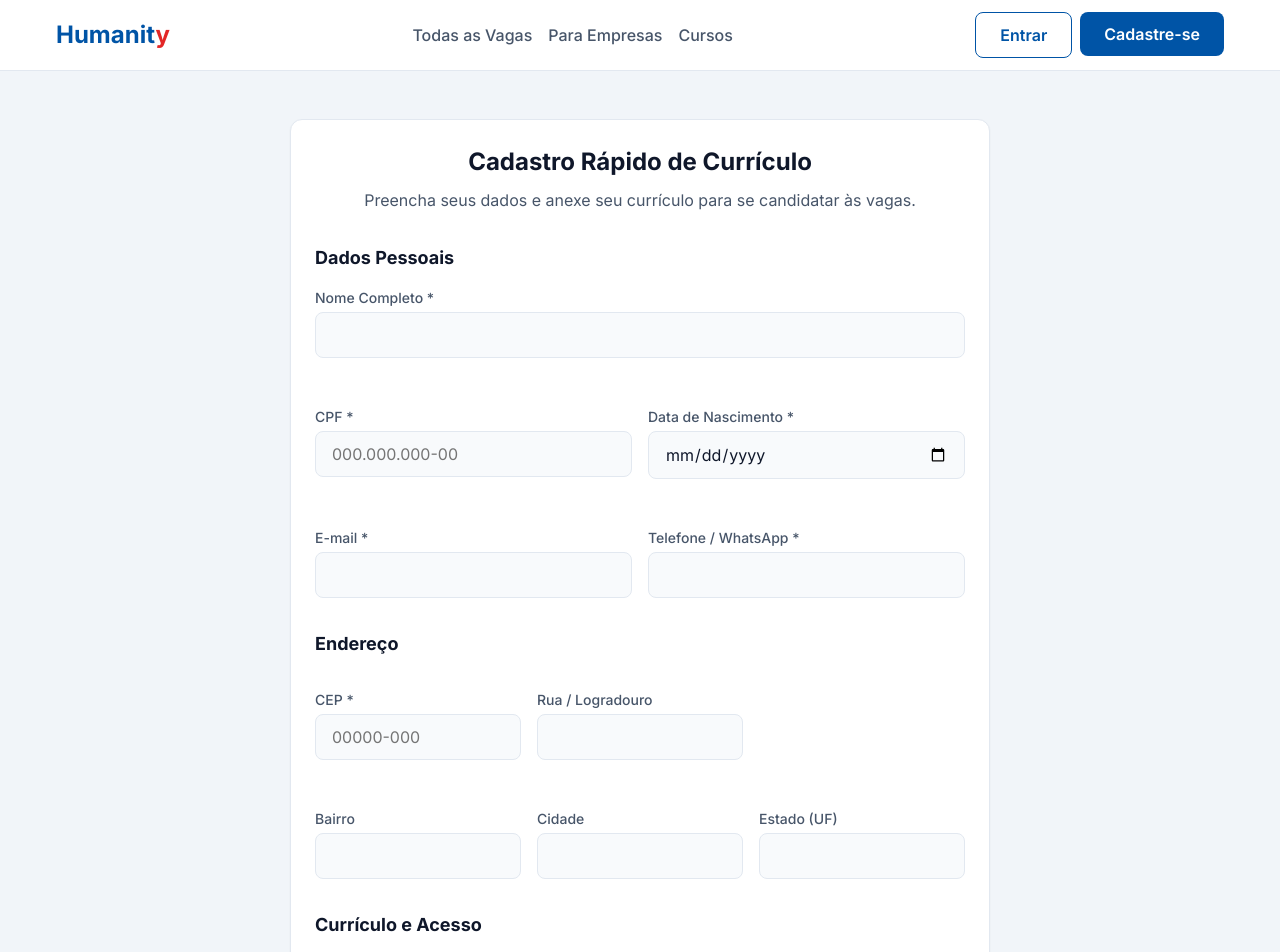
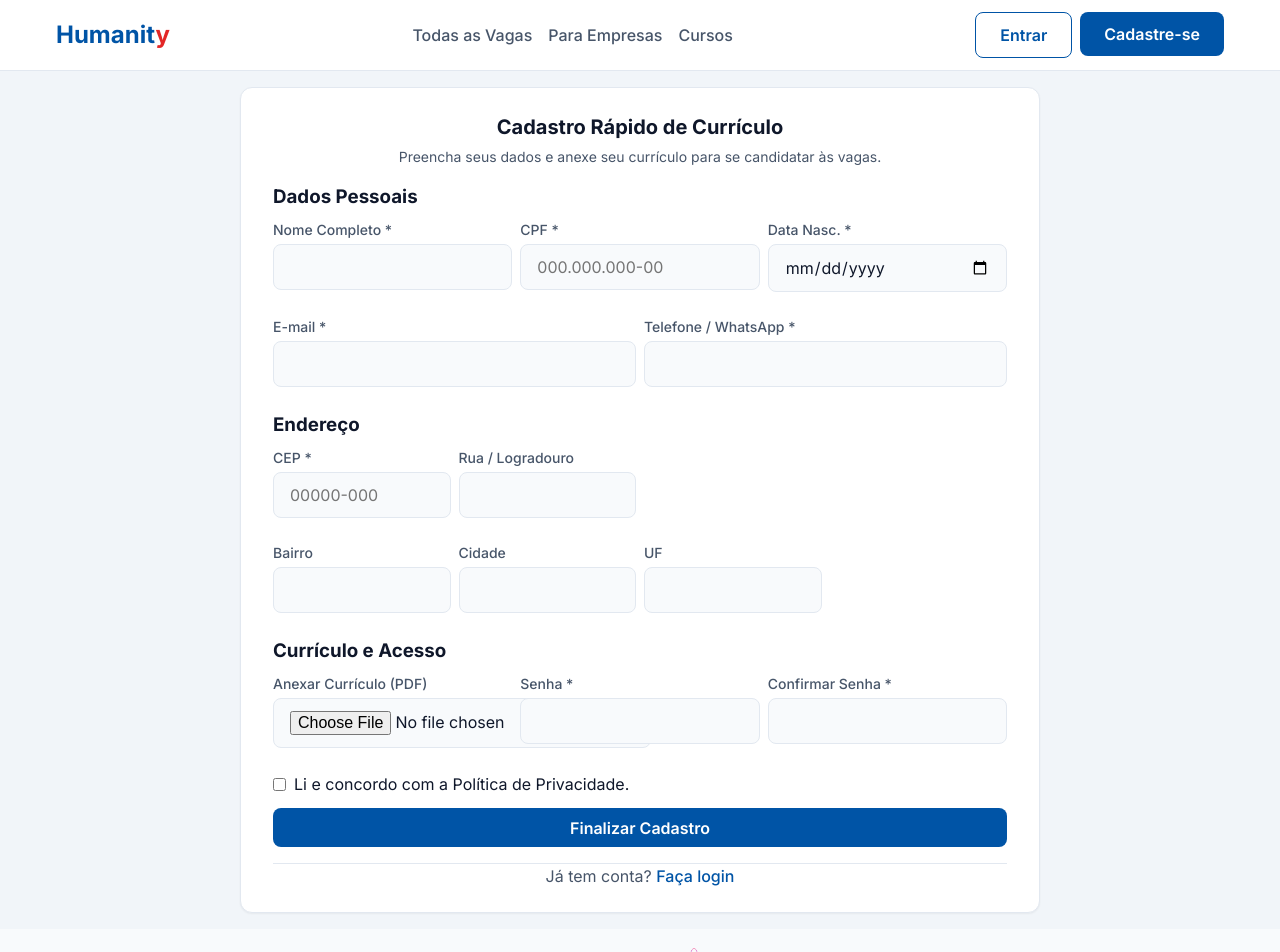
Before and after one commit to mykaelson17/HumanityRH, a Next.js app: page /candidato/cadastro in a window 1280 px wide. Shown: the top 952 px of the page. Built offline with nearby package versions, Linux system fonts and the light colour scheme.

Commit message:
ui: compactar layout do formulario de cadastro

```diff
--- a/src/app/candidato/cadastro/page.tsx
+++ b/src/app/candidato/cadastro/page.tsx
@@ -146,118 +146,116 @@ export default function CadastroCandidato() {
   return (
     <div style={{ minHeight: "100vh", display: "flex", flexDirection: "column", backgroundColor: "var(--bg-tertiary)" }}>
       <Header />
-      <div className="container" style={{ flex: 1, padding: "3rem 0", display: "flex", justifyContent: "center" }}>
-        <Card className="w-full max-w-2xl" style={{ maxWidth: '700px', width: '100%' }}>
-          <div className="mb-8 text-center">
-            <h1 className="text-2xl font-bold mb-2">Cadastro Rápido de Currículo</h1>
-            <p style={{ color: "var(--text-secondary)" }}>
+      <div className="container" style={{ flex: 1, padding: "1rem 0", display: "flex", justifyContent: "center" }}>
+        <Card className="w-full max-w-3xl" style={{ maxWidth: '800px', width: '100%', padding: '1.5rem 2rem' }}>
+          <div className="mb-4 text-center">
+            <h1 className="text-xl font-bold mb-1">Cadastro Rápido de Currículo</h1>
+            <p className="text-sm" style={{ color: "var(--text-secondary)" }}>
               Preencha seus dados e anexe seu currículo para se candidatar às vagas.
             </p>
           </div>
 
           {error && (
-            <div className="badge badge-danger mb-4" style={{ display: 'block', textAlign: 'center', padding: '0.5rem' }}>
+            <div className="badge badge-danger mb-2" style={{ display: 'block', textAlign: 'center', padding: '0.4rem' }}>
               {error}
             </div>
           )}
 
-          <form onSubmit={handleSubmit} className="flex flex-col gap-4">
+          <form onSubmit={handleSubmit} className="flex flex-col gap-2">
             {/* DADOS PESSOAIS */}
-            <h3 className="font-bold text-lg border-b pb-2 mt-2">Dados Pessoais</h3>
+            <h3 className="font-bold text-base border-b pb-1 mt-1">Dados Pessoais</h3>
 
-            <div className="input-group m-0">
-              <label className="input-label">Nome Completo *</label>
-              <input type="text" name="name" required className="input-field w-full" value={formData.name} onChange={handleChange} />
+            <div className="grid md:grid-cols-3 gap-2 mt-1">
+              <div className="input-group m-0 md:col-span-1">
+                <label className="input-label text-xs">Nome Completo *</label>
+                <input type="text" name="name" required className="input-field w-full py-1" value={formData.name} onChange={handleChange} />
               </div>
-
-            <div className="grid md:grid-cols-2 gap-4 mt-4">
-              <div className="input-group m-0">
-                <label className="input-label">CPF *</label>
-                <input type="text" name="cpf" required placeholder="000.000.000-00" maxLength={14} className="input-field w-full" value={formData.cpf} onChange={handleChange} />
+              <div className="input-group m-0 md:col-span-1">
+                <label className="input-label text-xs">CPF *</label>
+                <input type="text" name="cpf" required placeholder="000.000.000-00" maxLength={14} className="input-field w-full py-1" value={formData.cpf} onChange={handleChange} />
               </div>
-              <div className="input-group m-0">
-                <label className="input-label">Data de Nascimento *</label>
-                <input type="date" name="birthDate" required className="input-field w-full" value={formData.birthDate} onChange={handleChange} />
+              <div className="input-group m-0 md:col-span-1">
+                <label className="input-label text-xs">Data Nasc. *</label>
+                <input type="date" name="birthDate" required className="input-field w-full py-1" value={formData.birthDate} onChange={handleChange} />
               </div>
             </div>
 
-            <div className="grid md:grid-cols-2 gap-4 mt-4">
+            <div className="grid md:grid-cols-2 gap-2 mt-1">
               <div className="input-group m-0">
-                <label className="input-label">E-mail *</label>
-                <input type="email" name="email" required className="input-field w-full" value={formData.email} onChange={handleChange} />
+                <label className="input-label text-xs">E-mail *</label>
+                <input type="email" name="email" required className="input-field w-full py-1" value={formData.email} onChange={handleChange} />
               </div>
               <div className="input-group m-0">
-                <label className="input-label">Telefone / WhatsApp *</label>
-                <input type="tel" name="phone" required className="input-field w-full" value={formData.phone} onChange={handleChange} />
+                <label className="input-label text-xs">Telefone / WhatsApp *</label>
+                <input type="tel" name="phone" required className="input-field w-full py-1" value={formData.phone} onChange={handleChange} />
               </div>
             </div>
 
             {/* ENDEREÇO */}
-            <h3 className="font-bold text-lg border-b pb-2 mt-6">Endereço</h3>
+            <h3 className="font-bold text-base border-b pb-1 mt-2">Endereço</h3>
 
-            <div className="grid md:grid-cols-3 gap-4 mt-4">
+            <div className="grid md:grid-cols-4 gap-2 mt-1">
               <div className="input-group m-0 md:col-span-1">
-                <label className="input-label">CEP *</label>
-                <input type="text" name="cep" required placeholder="00000-000" maxLength={9} className="input-field w-full" value={formData.cep} onChange={handleChange} onBlur={handleCepBlur} />
+                <label className="input-label text-xs">CEP *</label>
+                <input type="text" name="cep" required placeholder="00000-000" maxLength={9} className="input-field w-full py-1" value={formData.cep} onChange={handleChange} onBlur={handleCepBlur} />
               </div>
-              <div className="input-group m-0 md:col-span-2">
-                <label className="input-label">Rua / Logradouro</label>
-                <input type="text" name="address" required className="input-field w-full" value={formData.address} onChange={handleChange} />
+              <div className="input-group m-0 md:col-span-3">
+                <label className="input-label text-xs">Rua / Logradouro</label>
+                <input type="text" name="address" required className="input-field w-full py-1" value={formData.address} onChange={handleChange} />
               </div>
             </div>
 
-            <div className="grid md:grid-cols-3 gap-4 mt-4">
-              <div className="input-group m-0 md:col-span-1">
-                <label className="input-label">Bairro</label>
-                <input type="text" name="neighborhood" required className="input-field w-full" value={formData.neighborhood} onChange={handleChange} />
+            <div className="grid md:grid-cols-4 gap-2 mt-1">
+              <div className="input-group m-0 md:col-span-2">
+                <label className="input-label text-xs">Bairro</label>
+                <input type="text" name="neighborhood" required className="input-field w-full py-1" value={formData.neighborhood} onChange={handleChange} />
               </div>
               <div className="input-group m-0 md:col-span-1">
-                <label className="input-label">Cidade</label>
-                <input type="text" name="city" required className="input-field w-full" value={formData.city} onChange={handleChange} />
+                <label className="input-label text-xs">Cidade</label>
+                <input type="text" name="city" required className="input-field w-full py-1" value={formData.city} onChange={handleChange} />
               </div>
               <div className="input-group m-0 md:col-span-1">
-                <label className="input-label">Estado (UF)</label>
-                <input type="text" name="state" required maxLength={2} className="input-field w-full" value={formData.state} onChange={handleChange} />
+                <label className="input-label text-xs">UF</label>
+                <input type="text" name="state" required maxLength={2} className="input-field w-full py-1" value={formData.state} onChange={handleChange} />
               </div>
             </div>
 
             {/* CURRÍCULO E SENHA */}
-            <h3 className="font-bold text-lg border-b pb-2 mt-6">Currículo e Acesso</h3>
+            <h3 className="font-bold text-base border-b pb-1 mt-2">Currículo e Acesso</h3>
 
-            <div className="input-group m-0 mt-4">
-              <label className="input-label">Anexar Currículo (PDF)</label>
-              <div className="flex gap-2 items-center">
-                <input type="file" name="resume" accept=".pdf" className="input-field w-full p-2 bg-white" onChange={handleFileChange} ref={fileInputRef} />
+            <div className="grid md:grid-cols-3 gap-2 mt-1">
+              <div className="input-group m-0 md:col-span-1">
+                <label className="input-label text-xs">Anexar Currículo (PDF)</label>
+                <div className="flex gap-1 items-center">
+                  <input type="file" name="resume" accept=".pdf" className="input-field w-full py-1 bg-white text-xs" onChange={handleFileChange} ref={fileInputRef} />
                   {resumeFile && (
-                  <button type="button" onClick={removeFile} className="p-2 text-gray-400 hover:text-red-500 transition-colors flex items-center justify-center" title="Remover currículo">
-                    <Trash2 size={24} />
+                    <button type="button" onClick={removeFile} className="p-1 text-gray-400 hover:text-red-500 transition-colors flex items-center justify-center" title="Remover currículo">
+                      <Trash2 size={18} />
                     </button>
                   )}
                 </div>
               </div>
-
-            <div className="grid md:grid-cols-2 gap-4 mt-4">
-              <div className="input-group m-0">
-                <label className="input-label">Senha *</label>
-                <input type="password" name="password" required minLength={6} className="input-field w-full" value={formData.password} onChange={handleChange} />
+              <div className="input-group m-0 md:col-span-1">
+                <label className="input-label text-xs">Senha *</label>
+                <input type="password" name="password" required minLength={6} className="input-field w-full py-1" value={formData.password} onChange={handleChange} />
               </div>
-              <div className="input-group m-0">
-                <label className="input-label">Confirmar Senha *</label>
-                <input type="password" name="confirmPassword" required minLength={6} className="input-field w-full" value={formData.confirmPassword} onChange={handleChange} />
+              <div className="input-group m-0 md:col-span-1">
+                <label className="input-label text-xs">Confirmar Senha *</label>
+                <input type="password" name="confirmPassword" required minLength={6} className="input-field w-full py-1" value={formData.confirmPassword} onChange={handleChange} />
               </div>
             </div>
 
-            <div className="flex items-center gap-2 mt-4 mb-4">
+            <div className="flex items-center gap-2 mt-1 mb-1">
               <input type="checkbox" id="lgpd" required />
-              <label htmlFor="lgpd" className="text-sm">Li e concordo com a Política de Privacidade e armazenamento dos meus dados.</label>
+              <label htmlFor="lgpd" className="text-xs">Li e concordo com a Política de Privacidade.</label>
             </div>
 
-            <Button type="submit" disabled={loading} fullWidth>
-              {loading ? "Criando conta e enviando currículo..." : "Finalizar Cadastro"}
+            <Button type="submit" disabled={loading} fullWidth style={{ padding: '0.6rem' }}>
+              {loading ? "Criando conta..." : "Finalizar Cadastro"}
             </Button>
           </form>
 
-          <div className="mt-8 pt-4 text-center text-sm" style={{ borderTop: "1px solid var(--border-color)", color: "var(--text-secondary)" }}>
+          <div className="mt-4 pt-2 text-center text-xs" style={{ borderTop: "1px solid var(--border-color)", color: "var(--text-secondary)" }}>
             Já tem conta? <Link href="/candidato/login" className="text-brand font-medium">Faça login</Link>
           </div>
         </Card>
```
Lines whose indentation alone changed are shown as unchanged.
